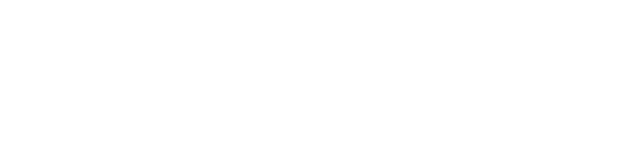
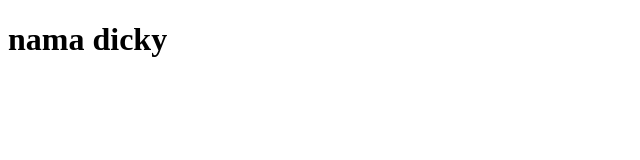
Before and after one commit to dickyoktamiyuza/branch, a plain HTML site: page index.html in a window 1280 px wide. Shown: the whole page, without its empty margins (0-640 px from the left). Drawn offline with Linux system fonts and the light colour scheme.

Commit message:
tambah nama

```diff
--- a/index.html
+++ b/index.html
@@ -7,6 +7,8 @@
     <title>Document</title>
 </head>
 <body>
-
+    <h1>
+        nama dicky
+    </h1>
 </body>
 </html>
```
